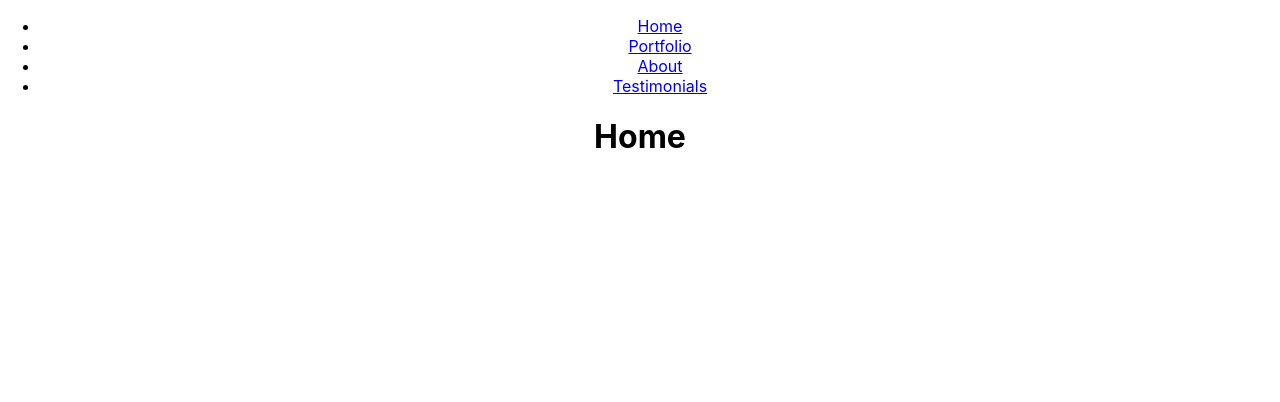
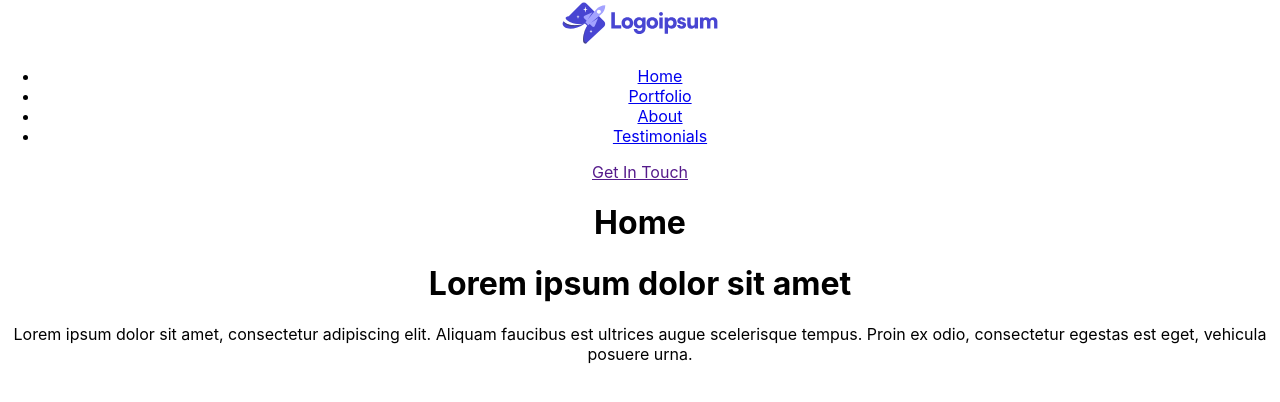
Before and after one commit to lopezg3000/LopezgPortfolio, a React (Create React App) app: page /home in a window 1280 px wide. Shown: the top 402 px of the page. Built offline with nearby package versions, Linux system fonts and the light colour scheme.

Commit message:
Section Introductions Added

```diff
--- /dev/null
+++ b/src/common/Button.jsx
@@ -0,0 +1,13 @@
+import React from 'react';
+import { Link } from 'react-router-dom';
+
+
+const Button = ({ label, path, wrapperClass, linkClass }) => {
+    return (
+        <div className={wrapperClass}>
+            <Link className={linkClass} to={path}>{label}</Link>
+        </div>
+    );
+}
+
+export default Button;
--- /dev/null
+++ b/src/common/Introduction.jsx
@@ -0,0 +1,12 @@
+import React from 'react'
+
+const Introduction = ({ section }) => {
+    return (
+        <div>
+            <h1>{section.headline}</h1>
+            {section.description && (<p>{section.description}</p>)}
+        </div>
+    );
+}
+
+export default Introduction;
--- a/src/components/NavBar.jsx
+++ b/src/components/NavBar.jsx
@@ -1,5 +1,7 @@
 import React from 'react';
 import Links from './../common/Links';
+import Button from './../common/Button';
+import { ReactComponent as ReactLogo } from './../assets/CommonImages/logo.svg';
 
 const links = [
     { label: 'Home', path: '/home' },
@@ -10,7 +12,13 @@ const links = [
 ];
 
 function NavBar() {
-    return <Links links={links} />;
+    return (
+        <div>
+            <ReactLogo />
+            <Links links={links} />
+            <Button label='Get In Touch' />
+        </div>
+    );
 };
 
 export default NavBar;
--- a/src/components/about/About.jsx
+++ b/src/components/about/About.jsx
@@ -1,7 +1,16 @@
 import React from 'react';
+import { introductions } from './../../data/Introductions';
+import Introduction from '../../common/Introduction';
+
+const [, , about] = introductions;
 
 function About() {
-    return <h1>About</h1>
+    return (
+        <React.Fragment>
+            <h1>About</h1>
+            <Introduction section={about} />
+        </React.Fragment>
+    );
 };
 
 export default About;
--- a/src/components/home/Home.jsx
+++ b/src/components/home/Home.jsx
@@ -1,7 +1,16 @@
 import React from 'react';
+import { introductions } from './../../data/Introductions';
+import Introduction from '../../common/Introduction';
+
+const [home] = introductions;
 
 function Home() {
-    return <h1>Home</h1>
+    return (
+        <React.Fragment>
+            <h1>Home</h1>
+            <Introduction section={home} />
+        </React.Fragment>
+    );
 };
 
 export default Home;
--- a/src/components/portfolio/Portfolio.jsx
+++ b/src/components/portfolio/Portfolio.jsx
@@ -1,7 +1,16 @@
 import React from 'react';
+import { introductions } from './../../data/Introductions';
+import Introduction from '../../common/Introduction';
+
+const [, portfolio] = introductions;
 
 function Portfolio() {
-    return <h1>Portfolio</h1>
+    return (
+        <React.Fragment>
+            <h1>Portfolio</h1>
+            <Introduction section={portfolio} />
+        </React.Fragment>
+    );
 };
 
 export default Portfolio;
--- a/src/components/testimonials/Testimonials.jsx
+++ b/src/components/testimonials/Testimonials.jsx
@@ -1,7 +1,16 @@
 import React from 'react';
+import { introductions } from './../../data/Introductions';
+import Introduction from '../../common/Introduction';
+
+const [, , , testimonials] = introductions;
 
 function Testimonials() {
-    return <h1>Testimonials</h1>
+    return (
+        <React.Fragment>
+            <h1>Testimonials</h1>
+            <Introduction section={testimonials} />
+        </React.Fragment>
+    );
 };
 
 export default Testimonials;
--- /dev/null
+++ b/src/data/Introductions.js
@@ -0,0 +1,18 @@
+export const introductions = [
+    {
+        headline: 'Lorem ipsum dolor sit amet',
+        description: 'Lorem ipsum dolor sit amet, consectetur adipiscing elit. Aliquam faucibus est ultrices augue scelerisque tempus. Proin ex odio, consectetur egestas est eget, vehicula posuere urna. '
+    },
+    {
+        headline: 'Morbi sagittis aliquet maximus',
+        description: 'Nam ac odio est. Vestibulum id ex eros. Pellentesque id massa et mi porttitor commodo hendrerit nec ipsum. '
+    },
+    {
+        headline: 'Pellentesque neque arcu, blandit sed sagittis vulputate, vulputate ut enim'
+    },
+    {
+        headline: 'Praesent quis diam vitae risus laoreet faucibus',
+        description: 'Praesent vitae eleifend eros, in congue tellus. Aenean lobortis, orci et dictum accumsan, lectus ex luctus lorem, nec facilisis magna elit et nibh.'
+    }
+
+]
```
Also changed, not shown: src/assets/CommonImages/logo.svg (added).
